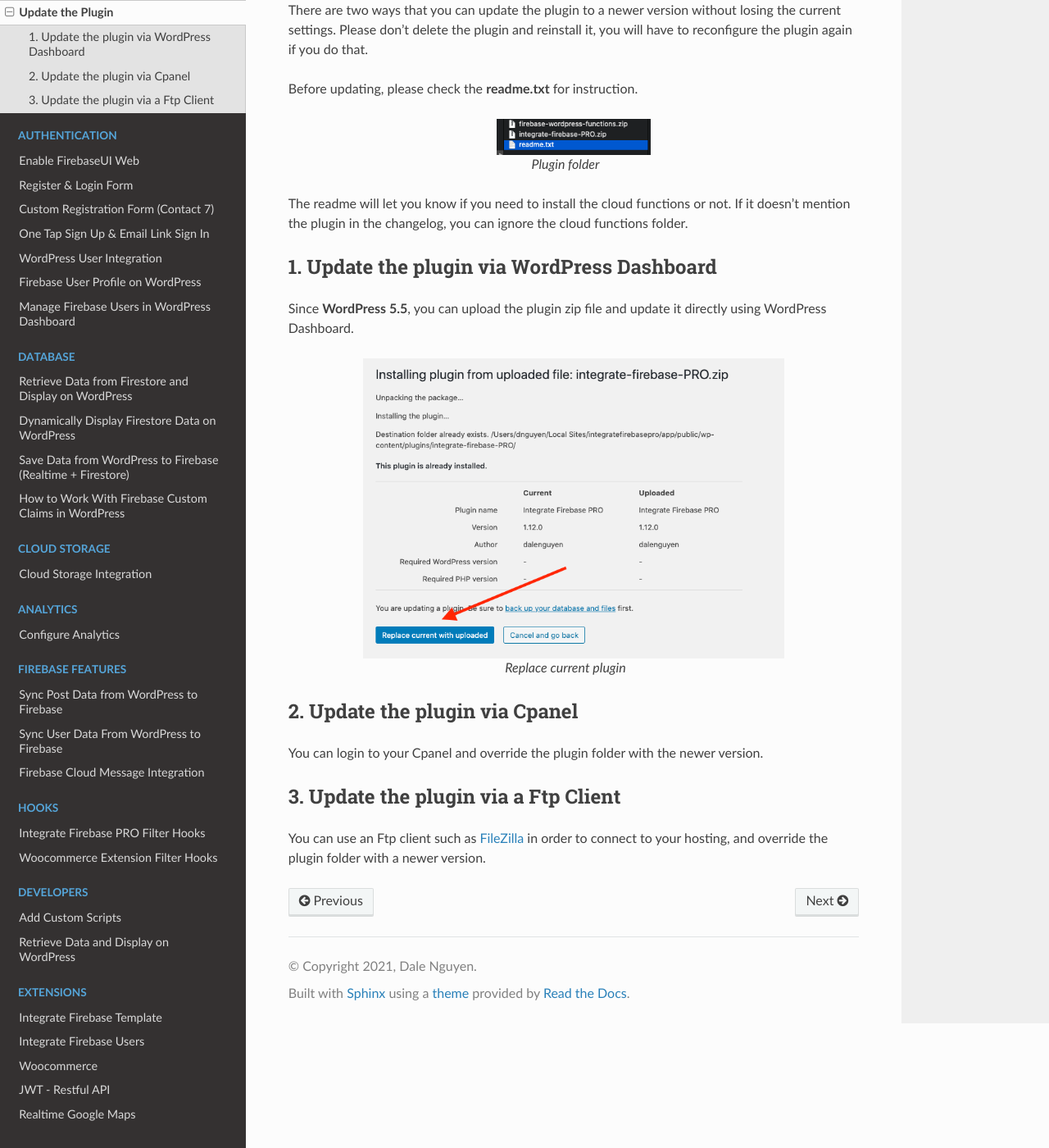
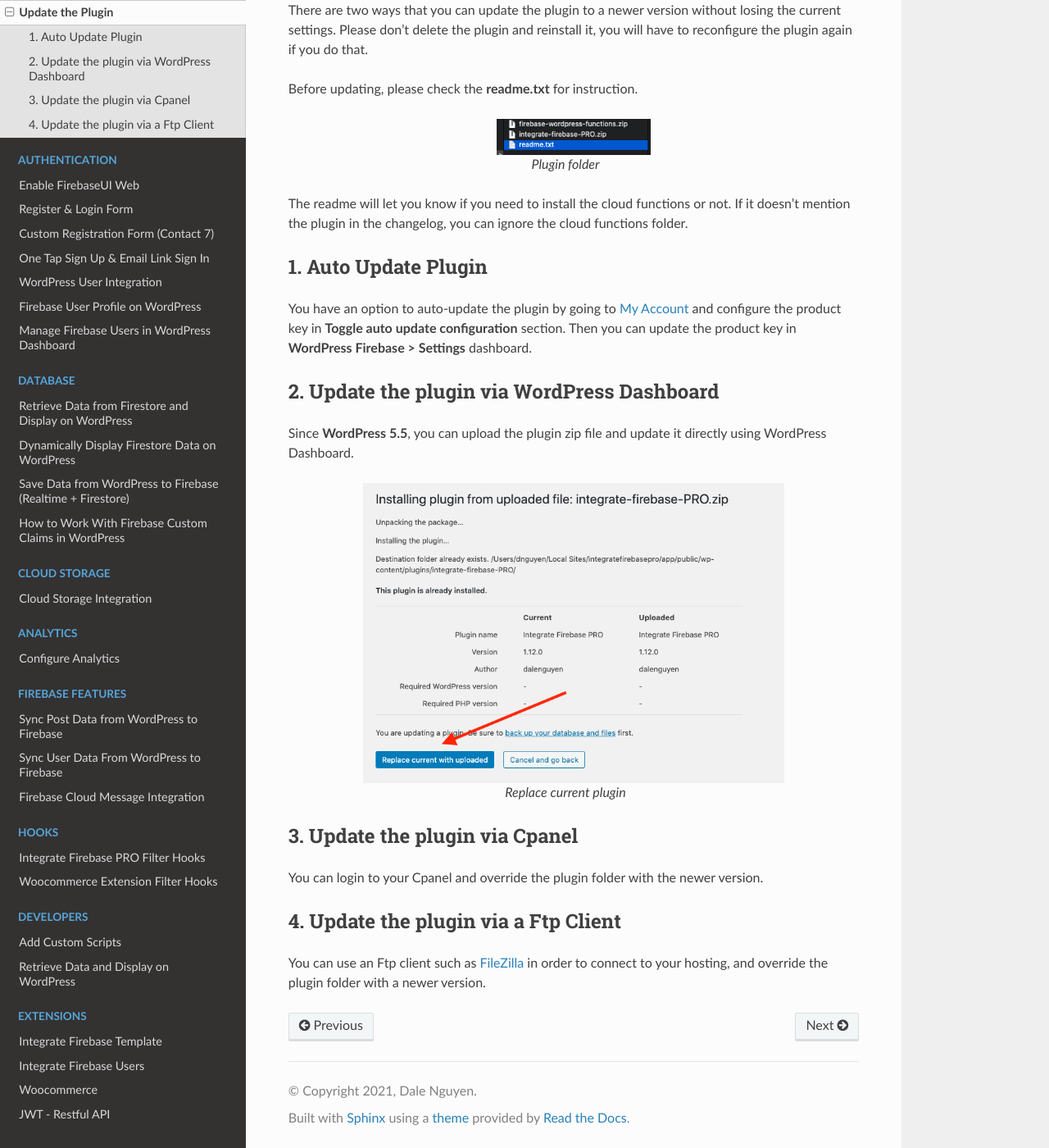
Before and after one commit to dalenguyen/firebase-wordpress-docs, a Sphinx documentation site: the page built from docs/intro/update-plugin.rst, in a window 1280 px wide and 1400 px high, scrolled down 231 px. Shown: the whole window at 82% size. Built offline with Sphinx 7.4.7 and the Read the Docs theme 2.0.0, drawn with Linux system fonts in a browser that asks for light colours.

```diff
--- a/docs/conf.py
+++ b/docs/conf.py
@@ -22,7 +22,7 @@
 author = u"Dale Nguyen"
 
 # The short X.Y version
-version = "2.17.0"
+version = "2.18.0"
 release = version
 
 # -- General configuration ---------------------------------------------------
--- a/docs/index.rst
+++ b/docs/index.rst
@@ -4,7 +4,7 @@
 .. meta::
    :description lang=en: Guide on how to integrate Firebase to WordPress.
 
-Last updated: Jan 09, 2021
+Last updated: Jan 16, 2021
 
 .. raw:: html
 
@@ -49,9 +49,9 @@
 Products
 -----------
 
-- `Integrate Firebase PRO <https://techcater.com/>`_ - `v2.23.0`
+- `Integrate Firebase PRO <https://techcater.com/>`_ - `v3.0.0`
 - `Firebase WordPress Functions <https://firebase-wordpress-docs.readthedocs.io/en/latest/intro/cloud-functions-deployment.html>`_ - `v1.3.0` (bundle with PRO plugin)
-- `Integrate Firebase Woocommerce <https://firebase-wordpress-docs.readthedocs.io/en/latest/extensions/woocommerce.html>`_ - `v2.5.0` (Extension)
+- `Integrate Firebase Woocommerce <https://firebase-wordpress-docs.readthedocs.io/en/latest/extensions/woocommerce.html>`_ - `v2.7.0` (Extension)
 - `Integrate Firebase Users <https://firebase-wordpress-docs.readthedocs.io/en/latest/extensions/firebase-users.html>`_ - `v1.2.0` (Extension)
 - `Integrate Firebase Template <https://firebase-wordpress-docs.readthedocs.io/en/latest/extensions/firebase-template.html>`_ - `v1.1.0` (Extension)
 
--- a/docs/intro/update-plugin.rst
+++ b/docs/intro/update-plugin.rst
@@ -15,8 +15,12 @@
 
 The readme will let you know if you need to install the cloud functions or not. If it doesn't mention the plugin in the changelog, you can ignore the cloud functions folder.
 
+1. Auto Update Plugin
+----------------------------------
 
-1. Update the plugin via WordPress Dashboard
+You have an option to auto-update the plugin by going to `My Account <https://techcater.com/shop/my-account>`_ and configure the product key in **Toggle auto update configuration** section. Then you can update the product key in **WordPress Firebase > Settings** dashboard.
+
+2. Update the plugin via WordPress Dashboard
 ----------------------------------
 
 Since **WordPress 5.5**, you can upload the plugin zip file and update it directly using WordPress Dashboard.
@@ -29,12 +33,12 @@
 
 
 
-2. Update the plugin via Cpanel
+3. Update the plugin via Cpanel
 ----------------------------------
 
 You can login to your Cpanel and override the plugin folder with the newer version.
 
-3. Update the plugin via a Ftp Client
+4. Update the plugin via a Ftp Client
 ----------------------------------
 
 You can use an Ftp client such as `FileZilla <https://filezilla-project.org/>`_ in order to connect to your hosting, and override the plugin folder with a newer version.
```
Also changed, not shown: docs/misc/changelog.rst (+12 -0 lines).
